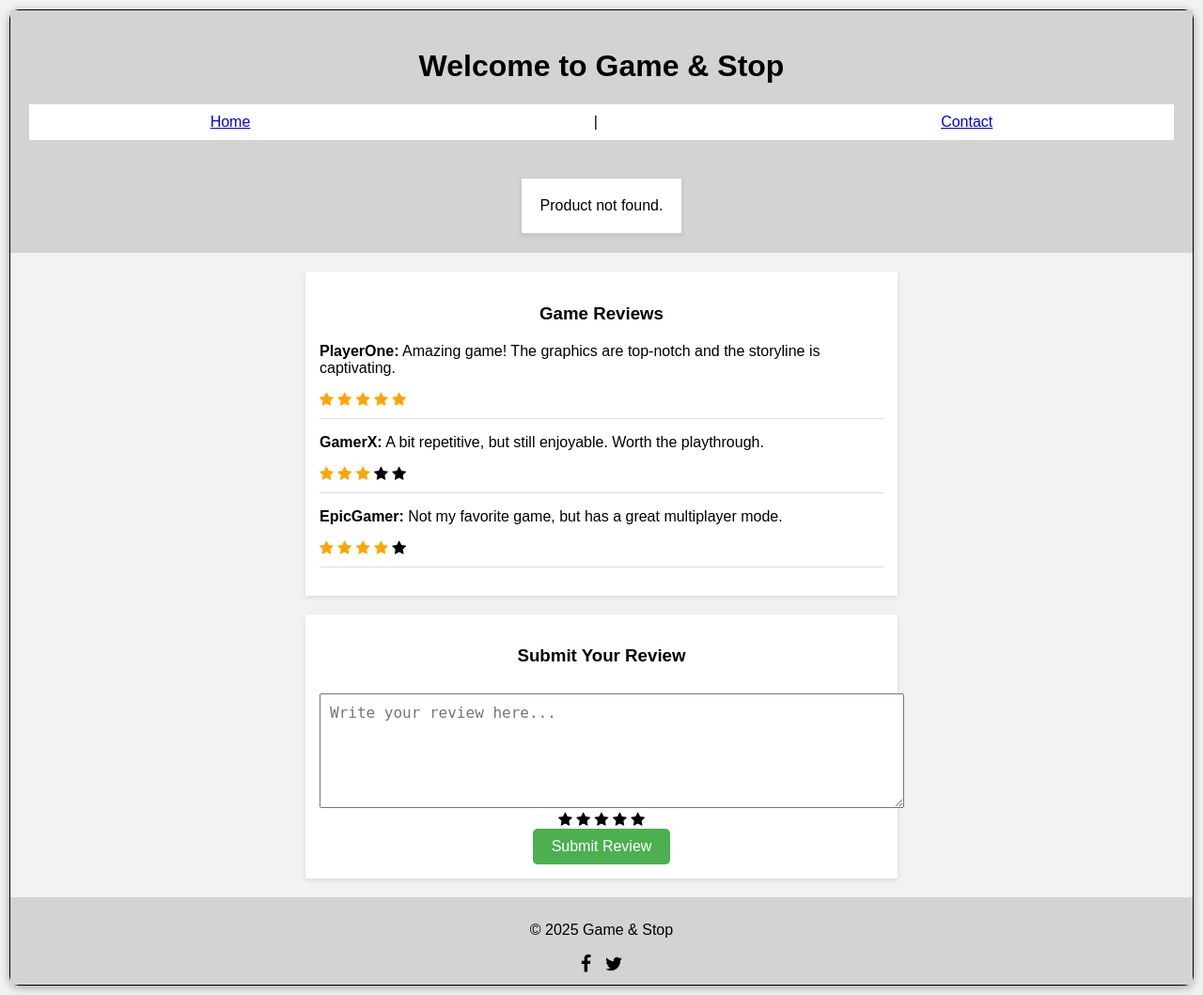
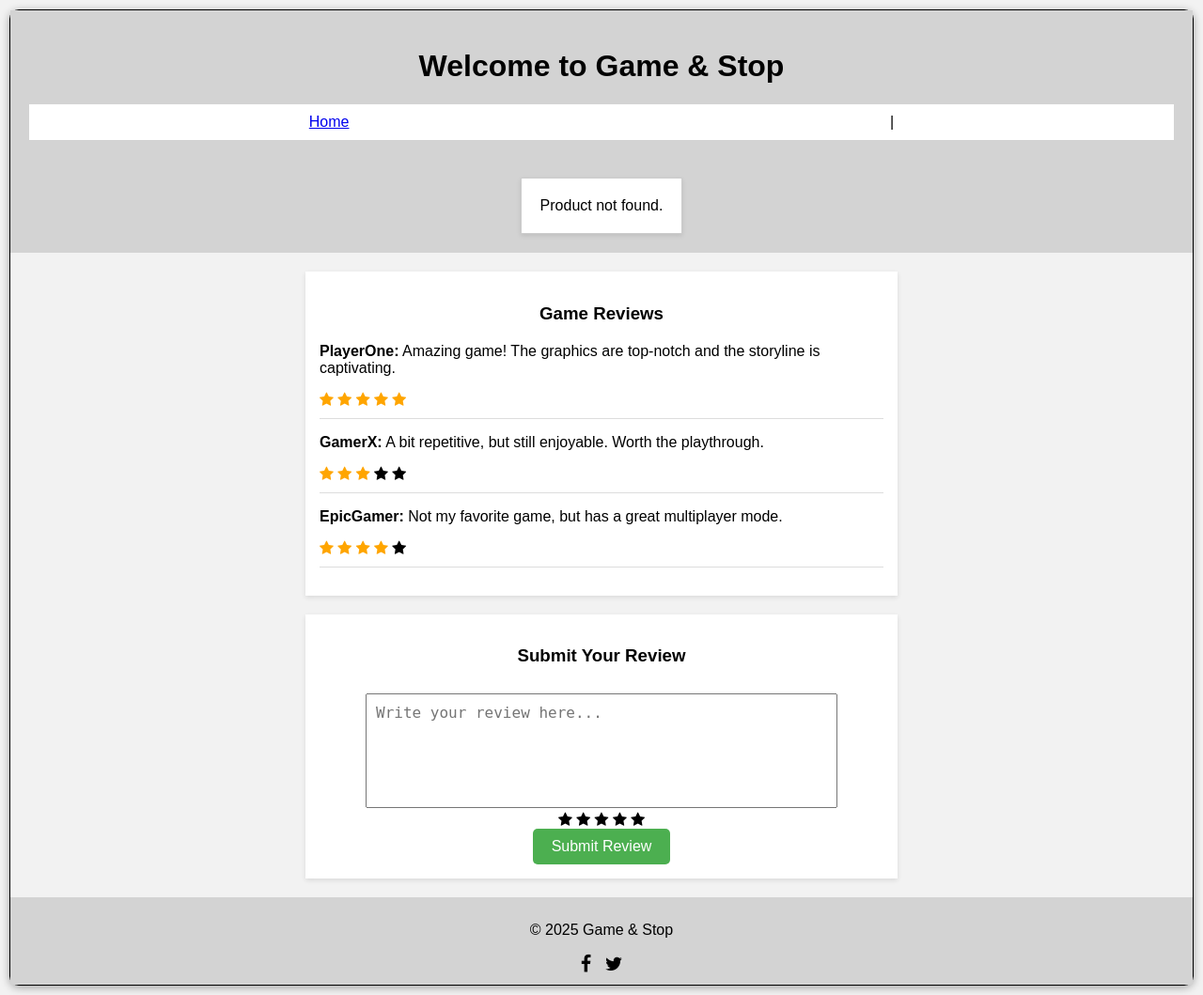
Before and after one commit to JackOSullivan003/Game-Shop, a PHP site: page /Product.php in a window 1280 px wide. Shown: the whole page at 94% size. Run offline with PHP 8.4, Linux system fonts and the light colour scheme; data that the repository does not hold is empty.

Commit message:
modularized header.php + fixed review.css

```diff
--- /dev/null
+++ b/Header.php
@@ -0,0 +1,18 @@
+<head>
+    <title>Game & Shop</title>
+        <!--using font-awesome library for some aspects of the website-->
+        <link rel="stylesheet" href="https://cdnjs.cloudflare.com/ajax/libs/font-awesome/4.7.0/css/font-awesome.min.css">
+        <link rel="stylesheet" href="css/style.css">
+
+
+    </head>
+    <body>
+    <header>
+
+        <h1>Welcome to Game & Stop</h1>
+        <!--basic nav-bar -->
+        <nav>
+            <a href="index.php">Home</a> |
+
+        </nav>
+    </header>
--- a/Product.php
+++ b/Product.php
@@ -41,23 +41,7 @@ if ($id != 0) {
 
 <!DOCTYPE html>
 <html>
-    <head>
-        <title>Game & Shop</title>
-        <!--using font-awesome library to add buttons for the facebook and twitter social media links, this avoids the need for images for them-->
-        <link rel="stylesheet" href="https://cdnjs.cloudflare.com/ajax/libs/font-awesome/4.7.0/css/font-awesome.min.css">
-        <link rel="stylesheet" href="css/style.css">
-
-    </head>
-    <body>
-    <header>
-
-        <h1>Welcome to Game & Stop</h1>
-        <!--basic nav-bar -->
-        <nav>
-            <a href="index.php">Home</a> |
-            <a href="#">Contact</a>
-        </nav>
-    </header>
+    <?php include 'Header.php'; ?>
 
         <!--section for products display-->
     <section class= "products-section">
--- a/css/Review.css
+++ b/css/Review.css
@@ -29,11 +29,12 @@ nav {
     padding-bottom: 10px;
 }
 .review-form textarea {
-    width: 100%;
+    width: 80%;
     height: 100px;
     padding: 10px;
     margin-top: 10px;
     font-size: 16px;
+    resize: none;
 }
 .review-form input[type="submit"] {
     padding: 10px 20px;
```
Also changed, not shown: Index.php (+1 -19 lines).
